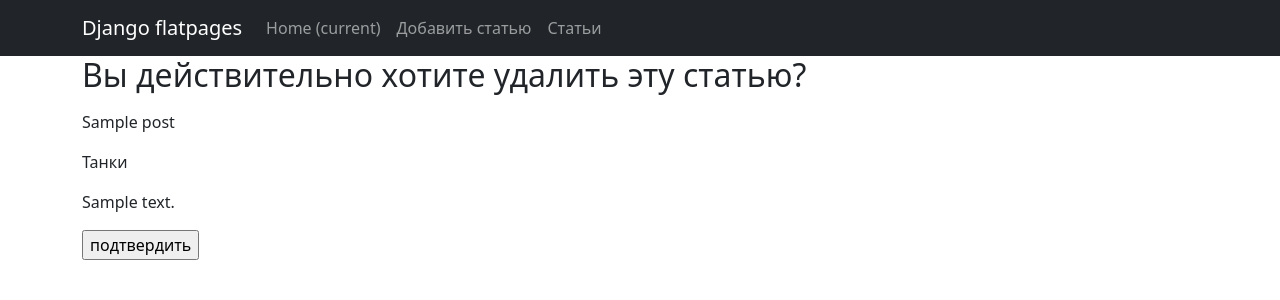
After one commit to ZigulatNatria/MMORPG_news, a Django app: page /portal/1/delete in a window 1280 px wide. The commit adds this page. Shown: the top 300 px of the page. Run offline with Django 4.2, Linux system fonts and the light colour scheme; a user stored in the database is signed in; tables that the repository leaves empty hold one stand-in row (values such as "Sample post"); some libraries are stand-ins or nearby versions.

Commit message:
комментарии...

```diff
--- a/news/news/settings.py
+++ b/news/news/settings.py
@@ -64,6 +64,7 @@ MIDDLEWARE = [
     'django.middleware.csrf.CsrfViewMiddleware',
     'django.contrib.messages.middleware.MessageMiddleware',
     'django.middleware.clickjacking.XFrameOptionsMiddleware',
+    'portal.middleware.CurrentRequestMiddlewareUser',    #для получения пользователя в комментариях
 ]
 
 ROOT_URLCONF = 'news.urls'
--- a/news/portal/forms.py
+++ b/news/portal/forms.py
@@ -11,6 +11,11 @@ class PostForm(ModelForm):
         model = Post
         fields = '__all__'
 
+class CommentStatusForm(forms.ModelForm):
+
+    class Meta:
+        model = Comments
+        fields = ('status',)
 
 class CommentForm(forms.ModelForm):
     class Meta:
--- /dev/null
+++ b/news/portal/middleware.py
@@ -0,0 +1,21 @@
+from django.utils.deprecation import MiddlewareMixin
+
+import threading
+
+_local_storage = threading.local()
+
+
+class CurrentRequestMiddlewareUser(MiddlewareMixin):
+    def process_request(self, request):
+        _local_storage.request = request
+
+
+def get_current_request():
+    return getattr(_local_storage, 'request', None)
+
+
+def get_current_user():
+    request = get_current_request()
+    if request is None:
+        return None
+    return getattr(request, 'user', None)
--- a/news/portal/models.py
+++ b/news/portal/models.py
@@ -1,6 +1,8 @@
 from django.db import models
 from tinymce.models import HTMLField
 from django.contrib.auth.models import User
+from .middleware import get_current_user
+from django.db.models import Q #в запросе позволяет создать условие "И"
 
 class Post(models.Model):
     CATEGORY = (
@@ -15,10 +17,15 @@ class Post(models.Model):
         ('Зельевары', 'Зельевары'),
         ('Мастера заклинаний', 'Мастера Заклинаний')
     )
+    author = models.ForeignKey(User, on_delete=models.CASCADE)
     category = models.CharField(max_length=255, choices=CATEGORY, blank=True)
     title = models.CharField(max_length=50)
     content = HTMLField()
 
+class StatusFilterComments(models.Manager):
+    def get_queryset(self):
+        return super().get_queryset().filter(Q(status=False, author=get_current_user()) |
+                                             Q(status=False, comment_post__author=get_current_user()) | Q(status=True))
 
 class Comments(models.Model):
     comment_post = models.ForeignKey(Post, on_delete = models.CASCADE, verbose_name='Статья', blank = True, null = True, related_name='comments_post')
@@ -26,3 +33,4 @@ class Comments(models.Model):
     create_date = models.DateTimeField(auto_now=True)
     text = models.TextField()
     status = models.BooleanField(verbose_name='Видимость статьи', default=False)
+    objects = StatusFilterComments()
--- a/news/portal/urls.py
+++ b/news/portal/urls.py
@@ -1,11 +1,18 @@
 from django.urls import path
-from .views import PostAddView, PostListView, PostDetail, \
-    contact #для проверки
+from .views import PostAddView, PostListView, PostDetail, post, PostUdateView, PostDeleteView, CommentUdateView, \
+    contact #для проверки (удалить)
 
 urlpatterns = [
     path('add', PostAddView.as_view(), name='add'),
     path('posts/', PostListView.as_view(), name='posts'),
     path('<int:pk>', PostDetail.as_view(), name='post'),
-    path('cont', contact, name='contact') #для проверки
+    path('user', post, name='post'),
+    path('<int:pk>/edit', PostUdateView.as_view(), name='post_create'),
+    path('<int:pk>/delete', PostDeleteView.as_view(), name='post_delete'),
+    path('<int:pk>/comment', CommentUdateView.as_view(), name='comment_update'),
+    path('cont', contact, name='contact'), #для проверки (удалить)
+
+    #ajax
+    # path('update_comment_status/<int:pk>/<slug:type>', update_comment_status, name='update_comment_status')
 
 ]
--- a/news/portal/views.py
+++ b/news/portal/views.py
@@ -1,7 +1,7 @@
 from django.shortcuts import render, redirect
 from .models import Post
-from .forms import PostForm, CommentForm
-from django.views.generic import CreateView, ListView, DetailView
+from .forms import PostForm, CommentForm, CommentStatusForm
+from django.views.generic import CreateView, ListView, DetailView, UpdateView, DeleteView
 from django.views.generic.edit import FormMixin
 from django.http import HttpResponse, HttpResponseRedirect
 from django.urls import reverse_lazy
@@ -31,13 +31,36 @@ class PostAddView(LoginRequiredMixin, CreateView):
         category = request.POST['category']
         title = request.POST['title']
         content = request.POST['content']
-        post = Post.objects.create(category=category, title=title, content=content)
+        author = request.user
+        post = Post.objects.create(category=category, title=title, content=content, author=author)
         post.save()
 
         return redirect('posts/')
 
 
+class PostUdateView(LoginRequiredMixin, UpdateView):
+    permission_required = ('news.change_post')
+    template_name = 'test.html'
+    form_class = PostForm
 
+    def get_object(self, **kwargs):
+        id = self.kwargs.get('pk')
+        return Post.objects.get(pk=id)
+
+
+class PostDeleteView(LoginRequiredMixin, DeleteView):
+    permission_required = ('news.delete_post')
+    template_name = 'delete.html'
+    queryset = Post.objects.all()
+    success_url = '/portal/posts/'
+
+
+
+def post(request):
+    context = {
+        'posts': Post.objects.filter(author=request.user)
+    }
+    return render(request, 'protect/index.html', context)
 
 class PostDetail(DetailView, FormMixin):
     model = Post
@@ -65,6 +88,23 @@ class PostDetail(DetailView, FormMixin):
         self.object.save()
         return super().form_valid(form)
 
+
+class CommentUdateView(UpdateView):
+    permission_required = ('news.change_post')
+    template_name = 'post.html'
+    form_class = CommentStatusForm
+
+    def get_object(self, **kwargs):
+        id = self.kwargs.get('pk')
+        return Post.objects.get(pk=id)
+
+
+# def update_comment_status(request, pk, type):
+#     return HttpResponse('1')
+
+
+
+
 # для проверки
 def contact(request):
     if request.method == 'POST':
--- /dev/null
+++ b/news/templates/delete.html
@@ -0,0 +1,15 @@
+{% extends 'flatpages/default.html' %}
+{% block content %}
+<h2>Вы действительно хотите удалить эту статью?</h2>
+<p></p>
+<p>{{ post.title }}</p>
+<p>{{ post.category }}</p>
+<p></p>
+<p>{{ post.content | safe }}</p>
+<p></p>
+
+<form method="POST">
+    {% csrf_token %}
+    <input type="submit" value="подтвердить"></form>
+
+{% endblock content %}
```
Also changed, not shown: news/templates/post.html (+17 -4 lines), news/templates/protect/index.html (+10 -1 lines).
